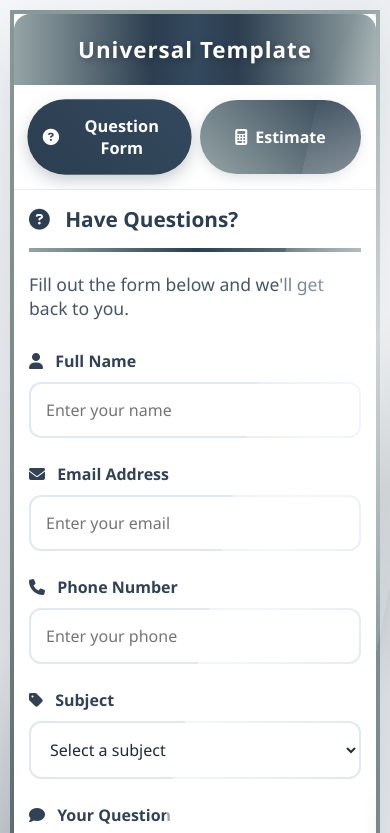
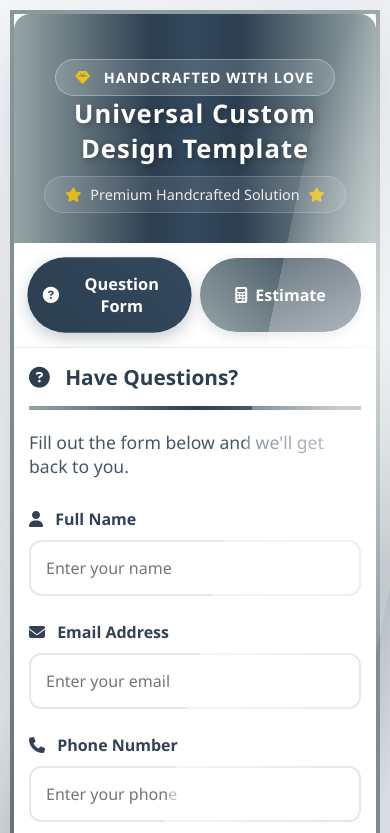
Before and after one commit to Taniad2169/Universal--template, a plain HTML site: page index.html in a window 390 px wide. Shown: the top 833 px of the page. Drawn offline with Linux system fonts and the light colour scheme.

Commit message:
Revise HTML title and enhance header design
Updated title and meta tags for better SEO and branding. Enhanced header and subtitle with custom design elements.

```diff
--- a/index.html
+++ b/index.html
@@ -3,14 +3,14 @@
 <head>
     <meta charset="UTF-8">
     <meta name="viewport" content="width=device-width, initial-scale=1.0, maximum-scale=1.0, user-scalable=no">
-    <title>Universal Template Masterpiece</title>
+    <title>Universal Custom Design Template | Premium Handcrafted Solution</title>
     <link rel="manifest" href="manifest.json">
     <link rel="apple-touch-icon" href="icons/icon-192.png">
     <meta name="theme-color" content="#2C3E50">
     <meta name="apple-mobile-web-app-capable" content="yes">
     <meta name="apple-mobile-web-app-status-bar-style" content="default">
-    <meta name="apple-mobile-web-app-title" content="Universal Template">
-    <meta name="description" content="Professional services">
+    <meta name="apple-mobile-web-app-title" content="Universal Custom Design">
+    <meta name="description" content="Premium handcrafted universal template with custom design, smooth animations, and professional functionality">
     <link rel="stylesheet" href="https://cdnjs.cloudflare.com/ajax/libs/font-awesome/6.4.0/css/all.min.css">
     <style>
         * {
@@ -35,7 +35,7 @@
             overflow-x: hidden;
         }
 
-        /* Spotlight beam */
+        /* Spotlight beam - Custom designed animation */
         body::before {
             content: '';
             position: fixed;
@@ -51,13 +51,13 @@
                 rgba(255, 255, 255, 0.3) 72%,
                 transparent 90%
             );
-            animation: spotlight 8s linear infinite;
+            animation: customSpotlight 8s linear infinite;
             pointer-events: none;
             z-index: 1000;
             transform: skewX(-12deg);
         }
 
-        @keyframes spotlight {
+        @keyframes customSpotlight {
             0%   { left: -80%; }
             100% { left: 150%; }
         }
@@ -71,11 +71,11 @@
             box-shadow: 0 30px 60px rgba(44, 62, 80, 0.15);
             border: 8px solid transparent;
             border-image: linear-gradient(45deg, #95a5a6, #2C3E50, #7f8c8d) 1;
-            animation: borderGlow 3s infinite alternate;
+            animation: customBorderGlow 3s infinite alternate;
             position: relative;
         }
 
-        @keyframes borderGlow {
+        @keyframes customBorderGlow {
             0%   { border-image-source: linear-gradient(45deg, #95a5a6, #2C3E50, #7f8c8d); }
             50%  { border-image-source: linear-gradient(45deg, #2C3E50, #7f8c8d, #95a5a6); }
             100% { border-image-source: linear-gradient(45deg, #7f8c8d, #2C3E50, #95a5a6); }
@@ -83,9 +83,10 @@
 
         .header {
             display: flex;
+            flex-direction: column;
             align-items: center;
             justify-content: center;
-            padding: 30px 20px;
+            padding: 40px 20px;
             background: linear-gradient(90deg, #95a5a6 0%, #2C3E50 38%, #34495e 50%, #2C3E50 62%, #95a5a6 100%);
             color: white;
             position: relative;
@@ -99,21 +100,60 @@
             top: 0; left: -100%;
             width: 60%; height: 100%;
             background: linear-gradient(105deg, transparent 30%, rgba(255,255,255,0.2) 50%, transparent 70%);
-            animation: headerShine 6s ease-in-out infinite;
+            animation: customHeaderShine 6s ease-in-out infinite;
             pointer-events: none;
         }
 
-        @keyframes headerShine {
+        @keyframes customHeaderShine {
             0%   { left: -100%; }
             100% { left: 150%; }
         }
 
         .header h1 {
-            font-size: 2.5rem;
+            font-size: 2.8rem;
             text-align: center;
             z-index: 2;
             text-shadow: 2px 2px 6px rgba(0,0,0,0.3);
             letter-spacing: 1px;
+            margin-bottom: 10px;
+        }
+
+        .header .subtitle {
+            font-size: 1.2rem;
+            text-align: center;
+            z-index: 2;
+            opacity: 0.9;
+            max-width: 600px;
+            background: rgba(255,255,255,0.1);
+            padding: 10px 25px;
+            border-radius: 50px;
+            backdrop-filter: blur(5px);
+            border: 1px solid rgba(255,255,255,0.2);
+        }
+
+        .header .subtitle i {
+            margin: 0 5px;
+            color: #f1c40f;
+        }
+
+        .craftsmanship-badge {
+            position: absolute;
+            top: 20px;
+            right: 30px;
+            background: rgba(255,255,255,0.15);
+            padding: 8px 20px;
+            border-radius: 50px;
+            font-size: 0.9rem;
+            font-weight: 600;
+            letter-spacing: 1px;
+            border: 1px solid rgba(255,255,255,0.3);
+            backdrop-filter: blur(5px);
+            z-index: 10;
+        }
+
+        .craftsmanship-badge i {
+            color: #f1c40f;
+            margin-right: 8px;
         }
 
         /* Mobile Navigation */
@@ -538,7 +578,20 @@
             }
 
             .header h1 {
-                font-size: 1.8rem;
+                font-size: 2rem;
+            }
+
+            .header .subtitle {
+                font-size: 1rem;
+                padding: 8px 15px;
+            }
+
+            .craftsmanship-badge {
+                position: relative;
+                top: auto;
+                right: auto;
+                margin-top: 15px;
+                display: inline-block;
             }
 
             .mobile-nav {
@@ -582,11 +635,15 @@
 
         @media (max-width: 480px) {
             .header {
-                padding: 20px 15px;
+                padding: 30px 15px;
             }
 
             .header h1 {
-                font-size: 1.4rem;
+                font-size: 1.6rem;
+            }
+
+            .header .subtitle {
+                font-size: 0.9rem;
             }
 
             .panel {
@@ -617,7 +674,13 @@
 <body>
     <div class="master-container">
         <div class="header" id="pageHeader">
-            <h1>Universal Template</h1>
+            <div class="craftsmanship-badge">
+                <i class="fas fa-gem"></i> HANDCRAFTED WITH LOVE
+            </div>
+            <h1>Universal Custom Design Template</h1>
+            <div class="subtitle">
+                <i class="fas fa-star"></i> Premium Handcrafted Solution <i class="fas fa-star"></i>
+            </div>
         </div>
 
         <div class="mobile-nav">
@@ -908,8 +971,8 @@
         document.getElementById('shareBtn').addEventListener('click', function() {
             if (navigator.share) {
                 navigator.share({
-                    title: 'Universal Template',
-                    text: 'Check out this awesome template!',
+                    title: 'Universal Custom Design Template',
+                    text: 'Premium handcrafted universal template with custom design, smooth animations, and professional functionality',
                     url: SHARE_URL
                 }).catch((error) => {
                     console.log('Share cancelled or failed:', error);
```
